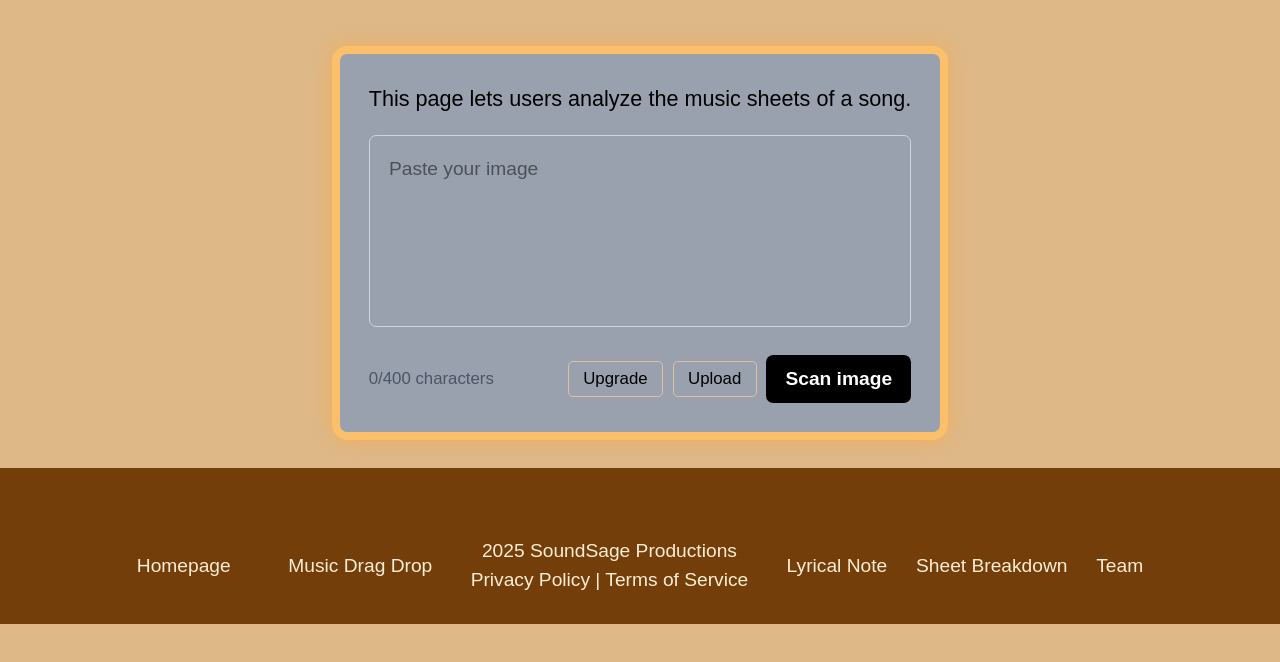
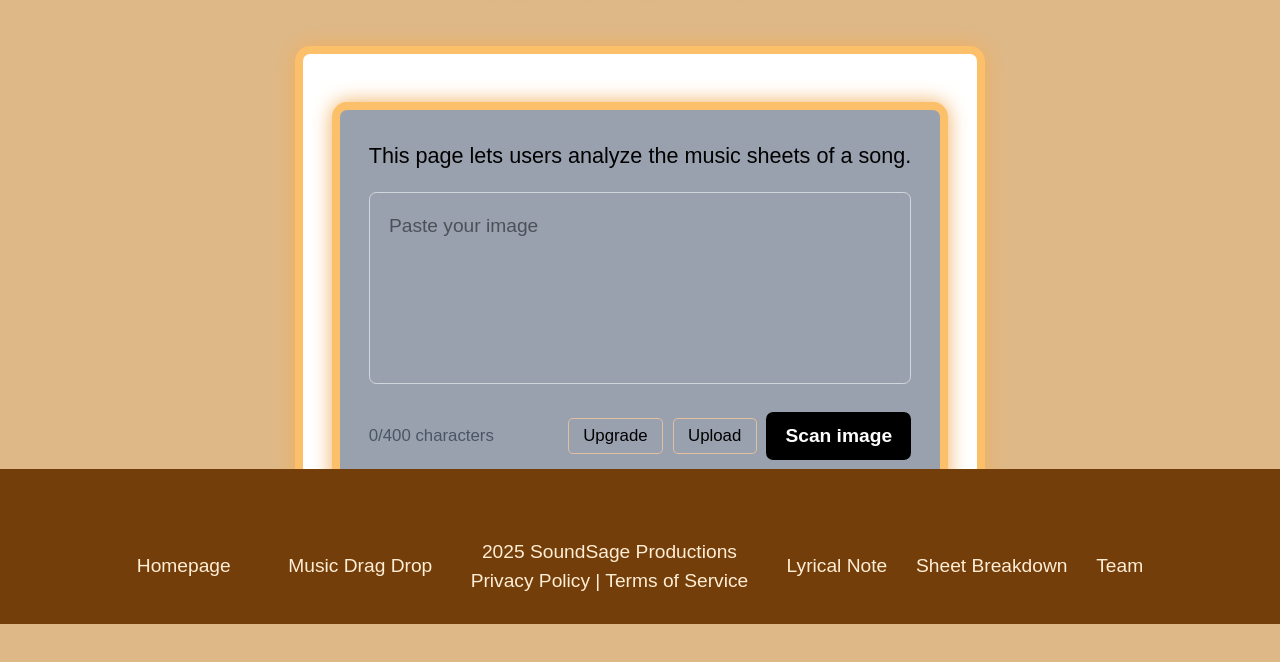
Before and after one commit to Brooklyn-STEAM/sound-sage, a website built with Vite: page src/pages/Sheetbreakdown.html in a window 1280 px wide. Shown: the part 176-838 px from the top of the page. Built offline with nearby package versions, Linux system fonts and the light colour scheme.

Commit message:
Background color change (#18)
* PP

* PP

---------

Co-authored-by: Jeriah Oliverasfair <jeriahgang@gmail.com>

```diff
--- a/src/pages/MusicDragDrop.html
+++ b/src/pages/MusicDragDrop.html
@@ -10,12 +10,17 @@
 <body>
 
 
+</head>
+<body>
+
+
    </head>
    <include src="components/navbar.html" class="sticky top-0"></include>
 
 
+
+
    <body>
-
 
 
   <hr>
--- a/src/pages/Sheetbreakdown.html
+++ b/src/pages/Sheetbreakdown.html
@@ -15,7 +15,11 @@
     <main class="flex flex-col items-center py-12 px-4">
         <h1 class="text-4xl font-extrabold text-center mb-6 drop-shadow-md">SHEET BREAKDOWN</h1>
 
+
+        <div class="bg-white text-black   p-6 rounded-xl shadow-lg image-container">
+
         <div class="bg-gray-400 text-black   p-6 rounded-xl shadow-lg image-container">
+
           <p class="mb-4 text-lg">
             This page lets users analyze the music sheets of a song.
           </p>
```
